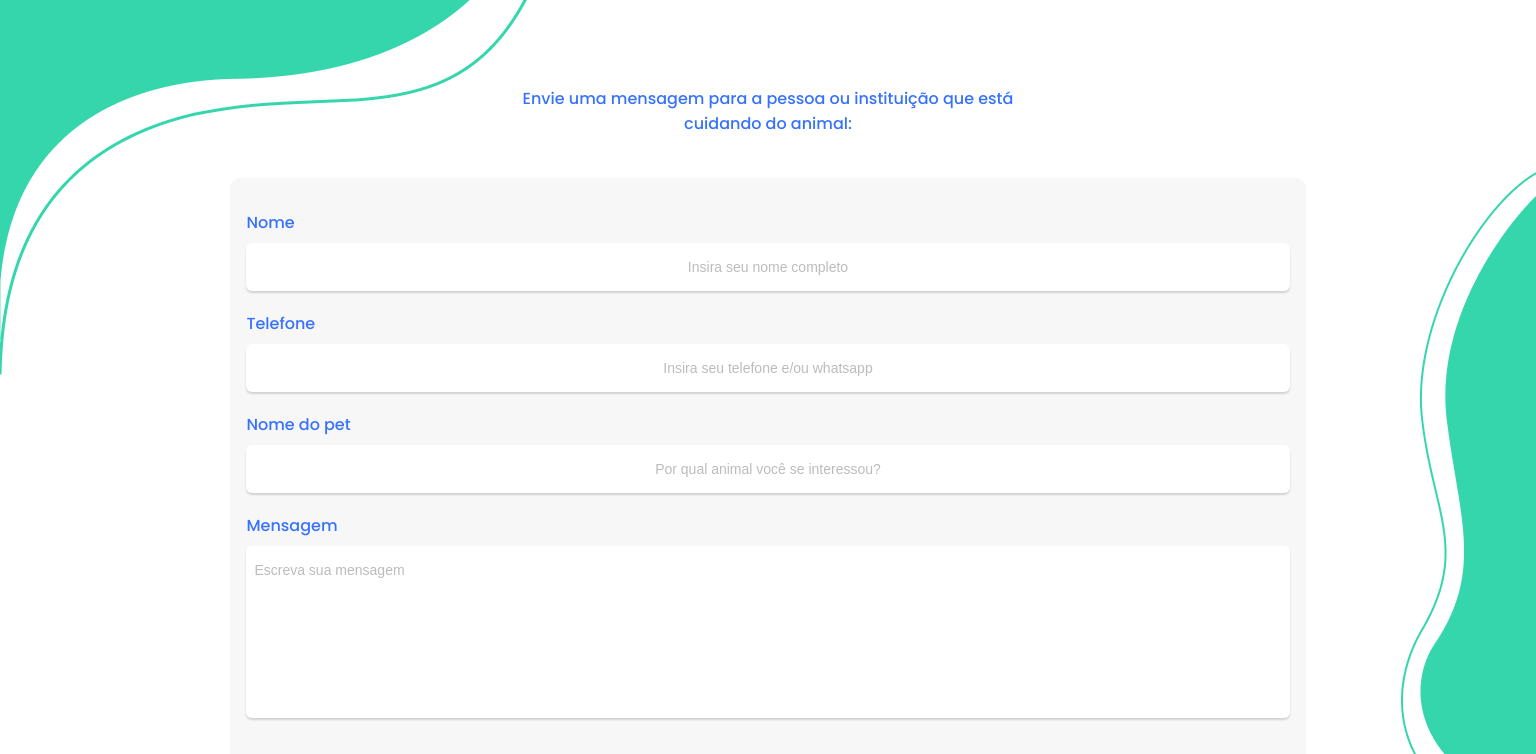
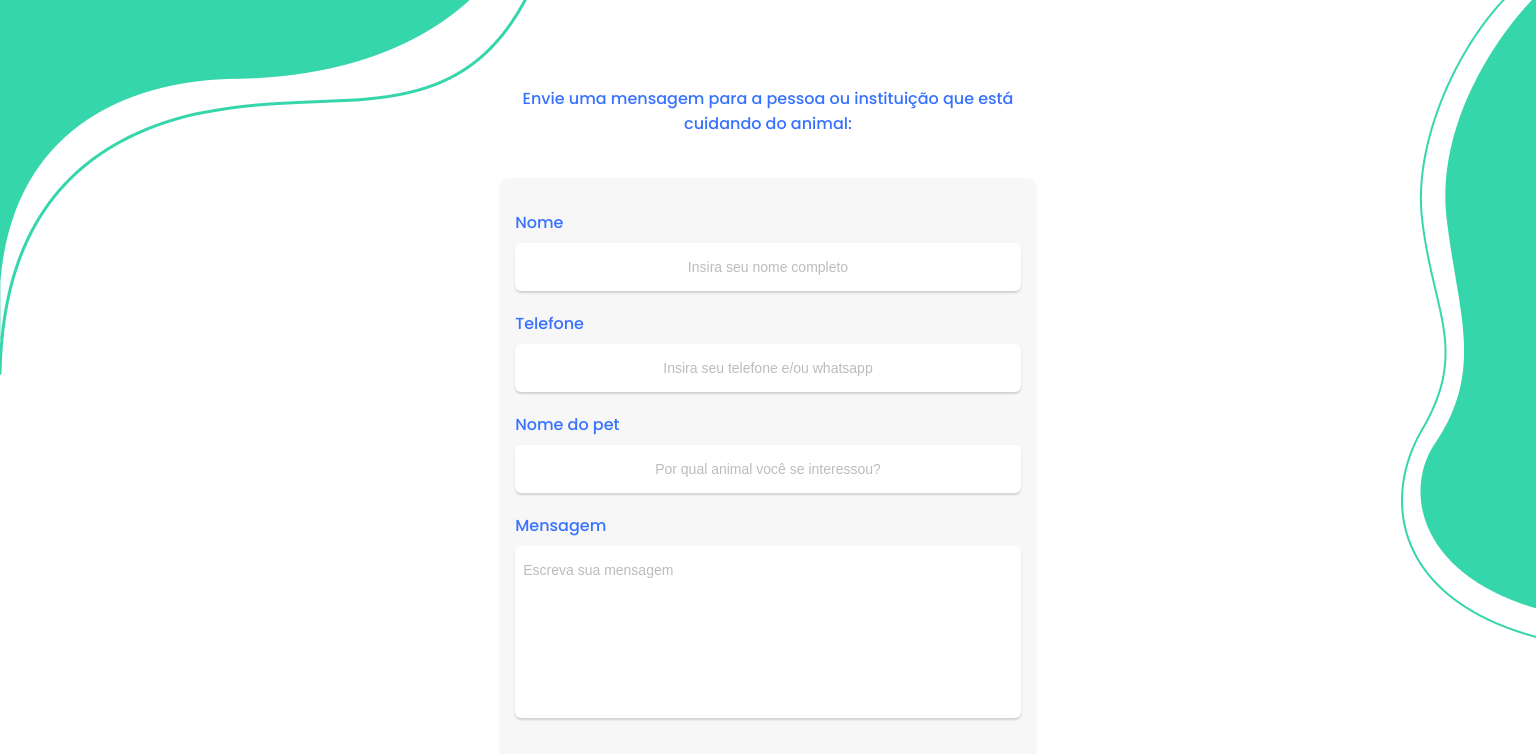
Before and after one commit to caoliveira88/Aplicativo_adopet, a plain HTML site: page mensagem.html in a window 1536 px wide. Shown: the part 95-849 px from the top of the page. Drawn offline with Linux system fonts and the light colour scheme.

Commit message:
:Iphone:Responsividade - Tela Desk - Pagina de mensagem

```diff
--- a/css/mensagem.css
+++ b/css/mensagem.css
@@ -1,6 +1,7 @@
 /*MENSAGEM*/
 
 body {
+    height: 100vh;
     background-color: var(--cor-0);
     background-image: url(/Img/Mob/Detalhe1-mob.png);
     background-repeat: no-repeat;
@@ -94,3 +95,16 @@ textarea {
     }
 
 }
+
+@media (min-width: 1440px) {
+
+    .mensagem-container-formulario {
+        width: 35%;
+        margin-bottom: 2rem;
+    }
+
+    .mensagem-form input {
+        width: 100%;
+    }
+
+}
```
